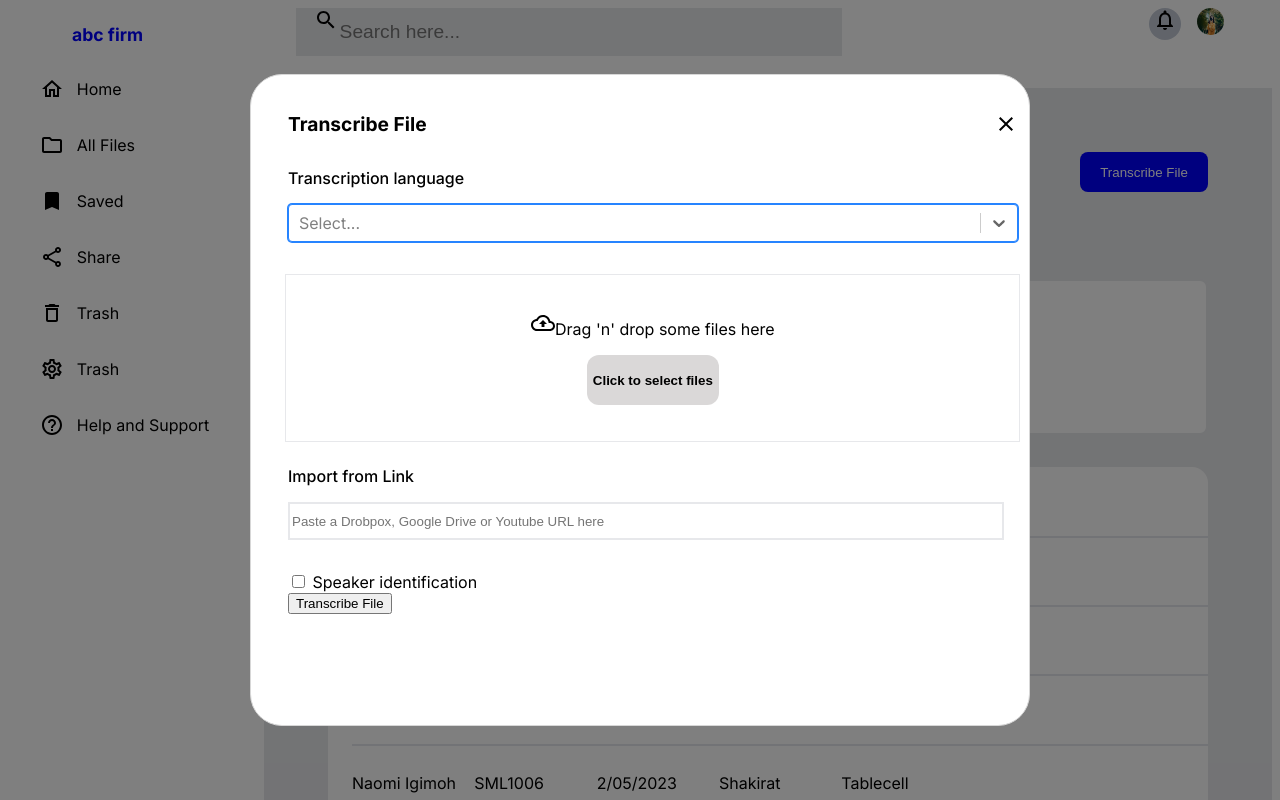
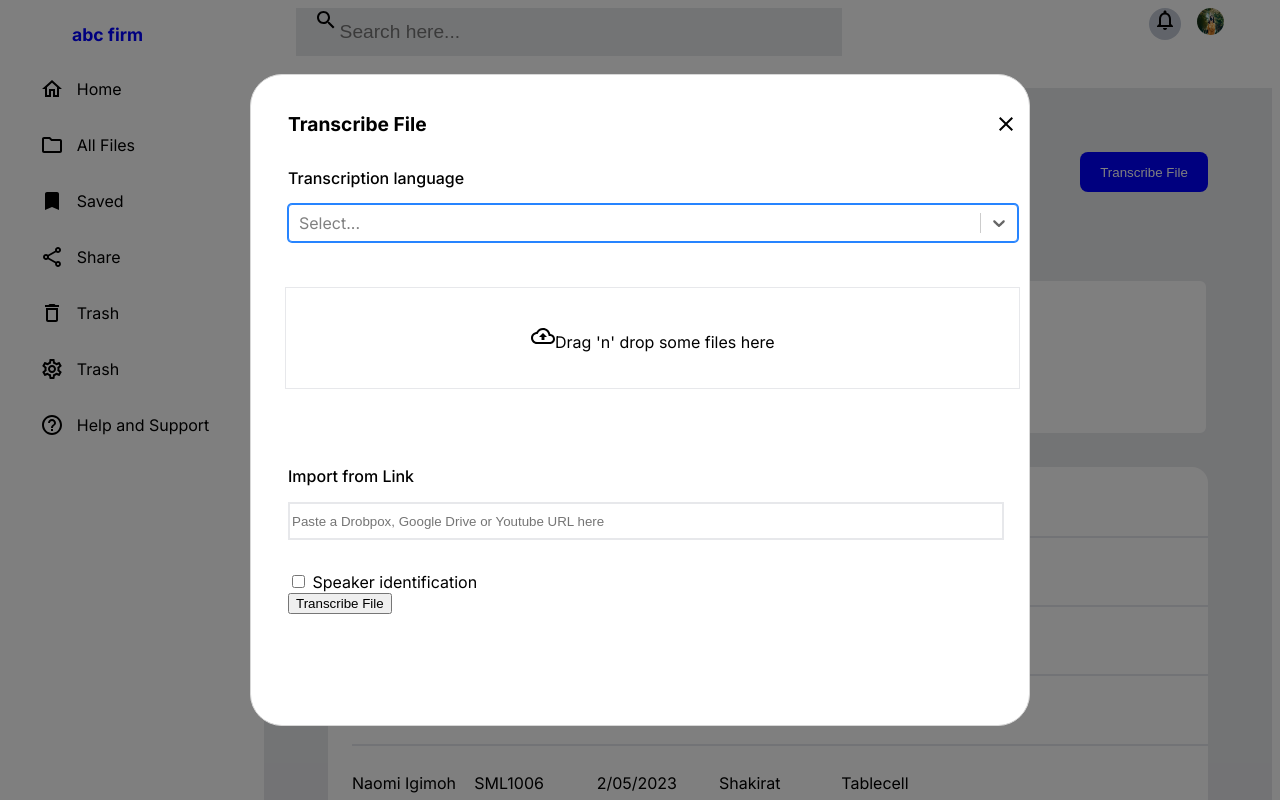
Before and after one commit to I-shika/AssigmnetSayData, a Next.js app: page / in a window 1280 px wide. Both pictures are taken after a click on the button "Transcribe File". Shown: the top 800 px of the page. Built offline with nearby package versions, Linux system fonts and the light colour scheme.

Commit message:
added dropzone functionality

```diff
--- a/components/dashboard.js
+++ b/components/dashboard.js
@@ -1,7 +1,9 @@
 "use client";
 import React, {
   useState,
+  useEffect
 } from "react";
+require('dotenv').config();
 import Image from 'next/image'
 import saydat from '../public/saydat.jpeg'
 import SearchIcon from '@mui/icons-material/Search';
@@ -14,37 +16,139 @@ import ClearOutlinedIcon from '@mui/icons-material/ClearOutlined';
 import Select from 'react-select';
 import Popup from 'reactjs-popup';
 import 'reactjs-popup/dist/index.css';
+import { useDropzone } from "react-dropzone";
+import CloudUploadOutlinedIcon from '@mui/icons-material/CloudUploadOutlined';
 import Dropzone from "./dropzone";
+import axios from "axios";
 import Forms from "./form";
 import { Upload } from "@mui/icons-material";
+const apiKey = process.env.OPEN_API_URL_KEY;
+
+const assembly = axios.create({
+  baseURL: "https://api.assemblyai.com/v2",
+  headers: {
+    authorization: "77015a7a21784a959045b038a7ed6bcb",
+    "content-type": "application/json",
+    "transfer-encoding": "chunked",
+  },
+})
+
+
 const PopupExample = () => (
+
   <Popup trigger={<button> Trigger</button>} position="right center">
     <div>Popup content here !!</div>
   </Popup>
 );
 export default function Dashboard() {
   const [searchInput, setSearchInput] = useState("");
-  const handleChange = (e) => {
-    e.preventDefault();
-    setSearchInput(e.target.value);
-  };
+  const [language, setLanguage] = useState('');
+  const [transcription, setTranscription] = useState(null);
+  const [transcript, setTranscript] = useState("")
+  const [Audio, setAudio] = useState(null);
+  const [Link, setLink] = useState('');
+  const [open, setOpen] = useState(false);
+  const[output,setOutput]=useState('');
+  const closeModal = () => setOpen(false);
+  const myDropzone = useDropzone();
+
+
+  // const [audioFile, setAudioFile] = useState(null);
+  // const handleFileChange = (e) => {
+  //   const file = e.target.files[0];
+  //   console.log(file);
+  //   setAudioFile(file);
+
+  // };
+
+
     const options = [
       { value: 'Hindi', label: 'Hindi' },
       { value: 'Malayalam', label: 'Malayalam' },
       { value: 'English', label: 'English' }
     ]
-  const [language, setLanguage] = useState('');
-  const [file, setFile] = useState('');
-  const [link, setLink] = useState('');
-  const [open, setOpen] = useState(false);
-  const closeModal = () => setOpen(false);
+
+    var arr = myDropzone.files;
+        console.log(arr)
+    const { getRootProps, getInputProps, acceptedFiles } =
+      useDropzone({
+        onDrop: (files) => {
+        }
+      });
+      async function trancribe(){
+
+          assembly
+          try {
+            const response = await assembly.post("/transcript", {
+              audio_url: Audio.path,
+            });
+
+            setTranscriptID(response.data.id);
+          } catch (error) {
+            console.error('Transcription error:', error);
+          }
+        }
+
+
+    const files = acceptedFiles.map((file) => (
+
+      <li key={file.path}>
+          setAudio(File);
+        {file.path} - {file.size} bytes
+      </li>
+    ));
+    const handleChange = (e) => {
+
+      setLanguage(e);
+    };
+
     const handlelanguageChange = (e) => {
       const file = e.target.files[0];
       setLanguage(file);
     };
- const onDrop = (acceptedFiles) => {
-    console.log(acceptedFiles);
+  //   const { getInputProps, open } = useDropzone({
+  //   accept: 'audio/*',
+  //   onDrop: (acceptedFiles) => {
+  //     // Do something with the accepted file
+  //     set(acceptedFiles[0]);
+  //   },
+  // });
+
+  const showdata =()=> {
+    console.log(language);
+    console.log(Link);
+    console.log("link");
+    console.log("checking")
+    console.log("Accepted Files:",acceptedFiles);
+    trancribe();
+
   }
+    // const [uploadURL, setUploadURL] = useState("");
+    // const [transcriptID, setTranscriptID] = useState("")
+    // const [transcriptData, setTranscriptData] = useState("")
+    // const [transcript, setTranscript] = useState("")
+
+    // useEffect(() => {
+    //   if (audioFile) {
+    //     assembly
+    //       .post("/upload", audioFile)
+    //       .then((res) => setUploadURL(res.data.upload_url))
+    //       .catch((err) => console.error(err))
+    //   }
+    // }, [audioFile])
+    // Submit the Upload URL to AssemblyAI and retrieve the Transcript ID
+  // const submitTranscriptionHandler = () => {
+  //   assembly
+  //     .post("/transcript", {
+  //       audio_url: uploadURL,
+  //     })
+  //     .then((res) => {
+  //       setTranscriptID(res.data.id)
+  //     })
+  //     .catch((err) => console.error(err))
+  // }
+
+	// console.log(transcriptID)
 
     return (<>
       <div className="landngPage">
@@ -103,11 +207,24 @@ export default function Dashboard() {
                         Transcription language
                       </div>
                       <div className="languageInput">
-                      <Select options={options} value={language} />
+                        <Select options={options} value={language}  onChange={handleChange}/>
                       </div>
                     </div>
+
                     <div className="FilesWrapper">
-                  <Dropzone/>
+                    <div className="container">
+        <div {...getRootProps({ className: "dropzone" })}>
+          <input {...getInputProps()}  />
+          <p><CloudUploadOutlinedIcon/>
+            Drag 'n' drop some files here<br></br></p>
+          {/* <button type="button" onClick={open} className="btn" >
+Click to select files
+</button> */}
+        </div>
+        <aside>
+          <ul>{files}</ul>
+        </aside>
+      </div>
                     </div>
                     <div className="linkWrapper">
                       <div className="linkHdng">
@@ -115,7 +232,7 @@ export default function Dashboard() {
                       </div>
                       <div className="linkInputBox">
                         <input type="text" className="linkInput" placeholder="Paste a Drobpox, Google Drive or Youtube URL here"
-                       value={link} onChange={(e) => setLink(e.target.value)}></input>
+                          value={Link} onChange={(e) => setLink(e.target.value)}/>
                       </div>
                     </div>
                     <div className="checkboxCond">
@@ -125,7 +242,7 @@ export default function Dashboard() {
                     </div>
                   </div>
                   <div className="submitButton">
-                  <button className="submitForm"> Transcribe File </button>
+                    <button className="submitForm" onClick={showdata} > Transcribe File </button>
                   </div>
 
 
--- a/components/dropzone.js
+++ b/components/dropzone.js
@@ -1,11 +1,14 @@
-import React from "react";
+import {React, useState} from "react";
 import { useDropzone } from "react-dropzone";
 import CloudUploadOutlinedIcon from '@mui/icons-material/CloudUploadOutlined';
 
 function Dropzone({ open }) {
+  const[link,setLink]=useState(null);
     const { getRootProps, getInputProps, acceptedFiles } =
-      useDropzone({});
+      useDropzone({
 
+      });
+  console.log(link);
     const files = acceptedFiles.map((file) => (
       <li key={file.path}>
         {file.path} - {file.size} bytes
@@ -15,12 +18,12 @@ function Dropzone({ open }) {
     return (
       <div className="container">
         <div {...getRootProps({ className: "dropzone" })}>
-          <input {...getInputProps()} />
+          <input {...getInputProps()} value={link} onChange={(e) => setLink(e.target.files[0])} />
           <p><CloudUploadOutlinedIcon/>
             Drag 'n' drop some files here<br></br></p>
-          <button type="button" onClick={open} className="btn">
+          {/* <button type="button" onClick={open} className="btn" >
 Click to select files
-</button>
+</button> */}
         </div>
         <aside>
           <ul>{files}</ul>
--- a/package.json
+++ b/package.json
@@ -13,11 +13,16 @@
     "@emotion/styled": "^11.11.0",
     "@mui/icons-material": "^5.14.16",
     "@mui/material": "^5.14.16",
+    "axios": "^1.6.0",
+    "deepspeech": "^0.9.3",
+    "dotenv": "^16.3.1",
+    "mic-recorder-to-mp3": "^2.2.2",
     "next": "14.0.1",
     "node-sass": "^9.0.0",
     "react": "^18",
     "react-dom": "^18",
     "react-dropzone": "^14.2.3",
+    "react-loader-spinner": "^5.4.5",
     "react-pro-sidebar": "^1.1.0-alpha.1",
     "react-select": "^5.7.7",
     "reactjs-popup": "^2.0.6",
```
Also changed, not shown: 2 other files (tests, documents, lock files or other folders). Lines whose indentation alone changed are shown as unchanged.
